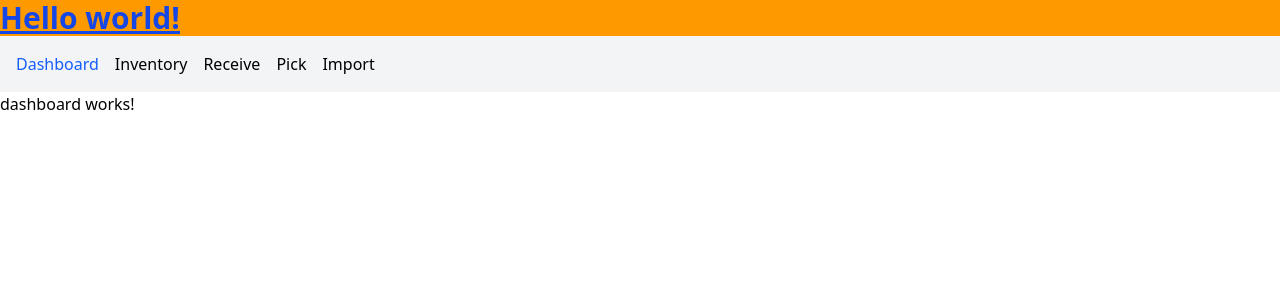
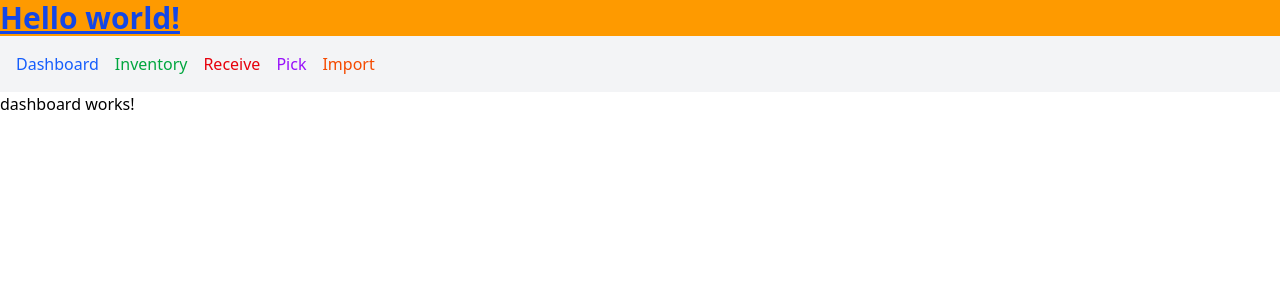
Before and after one commit to poffodile/mini-inventory-tracker, an Angular app: page /dashboard in a window 1280 px wide. Shown: the top 300 px of the page. Built offline with nearby package versions, Linux system fonts and the light colour scheme.

Commit message:
enhanced navigation links with color classes and update imports in app component

```diff
--- a/src/app/app.html
+++ b/src/app/app.html
@@ -1,10 +1,10 @@
 <h1 class="text-3xl font-bold underline text-blue-700 bg-amber-500">Hello world!</h1>
 <nav class="flex gap-4 p-4 bg-gray-100">
   <a routerLink="/dashboard" class="text-blue-600">Dashboard</a>
-  <a routerLink="/inventory">Inventory</a>
-  <a routerLink="/receive">Receive</a>
-  <a routerLink="/pick">Pick</a>
-  <a routerLink="/import">Import</a>
+  <a routerLink="/inventory" class="text-green-600">Inventory</a>
+  <a routerLink="/receive" class="text-red-600">Receive</a>
+  <a routerLink="/pick" class="text-purple-600">Pick</a>
+  <a routerLink="/import" class="text-orange-600">Import</a>
 </nav>
 
 <router-outlet></router-outlet>
```
Also changed, not shown: src/app/app.ts (+4 -3 lines).
